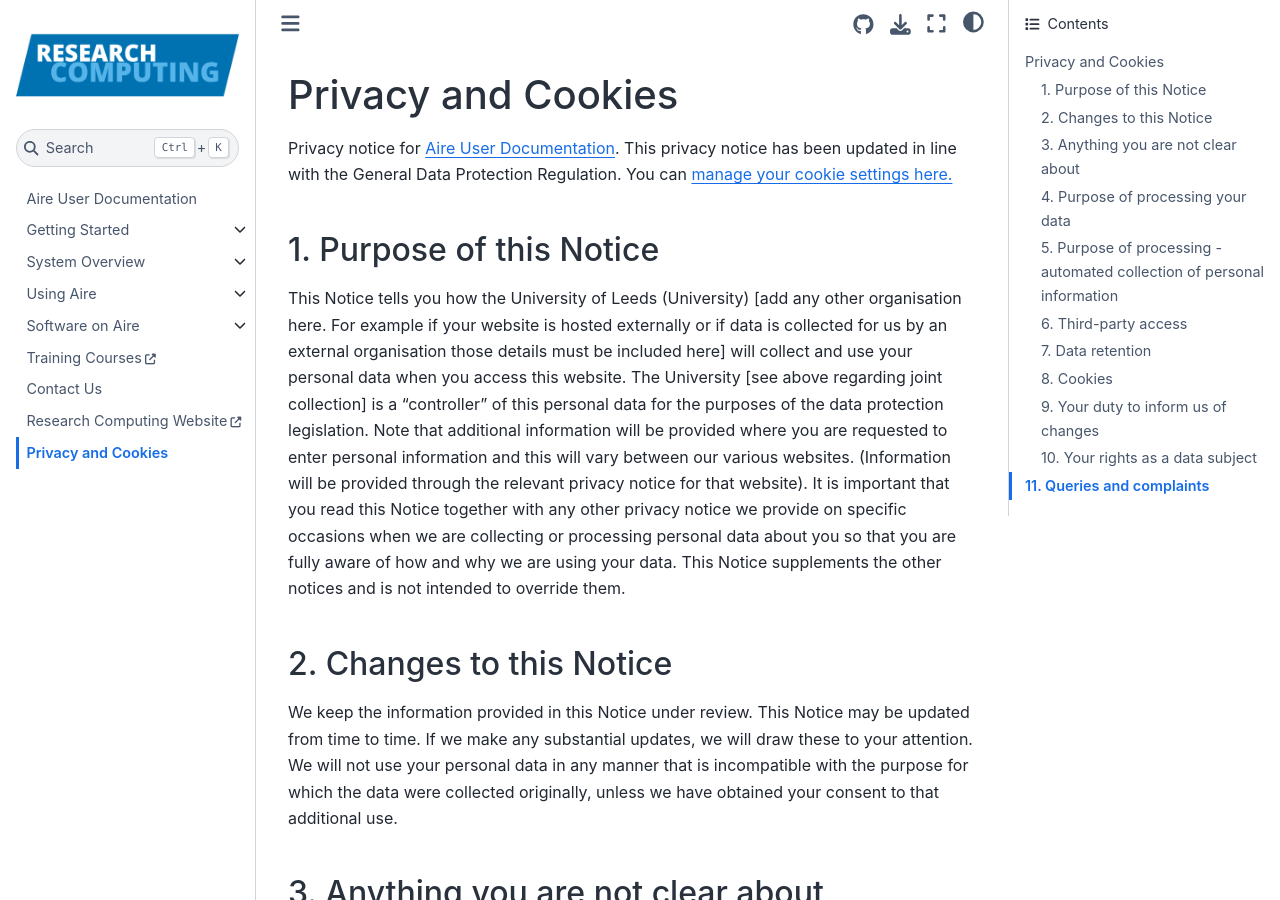
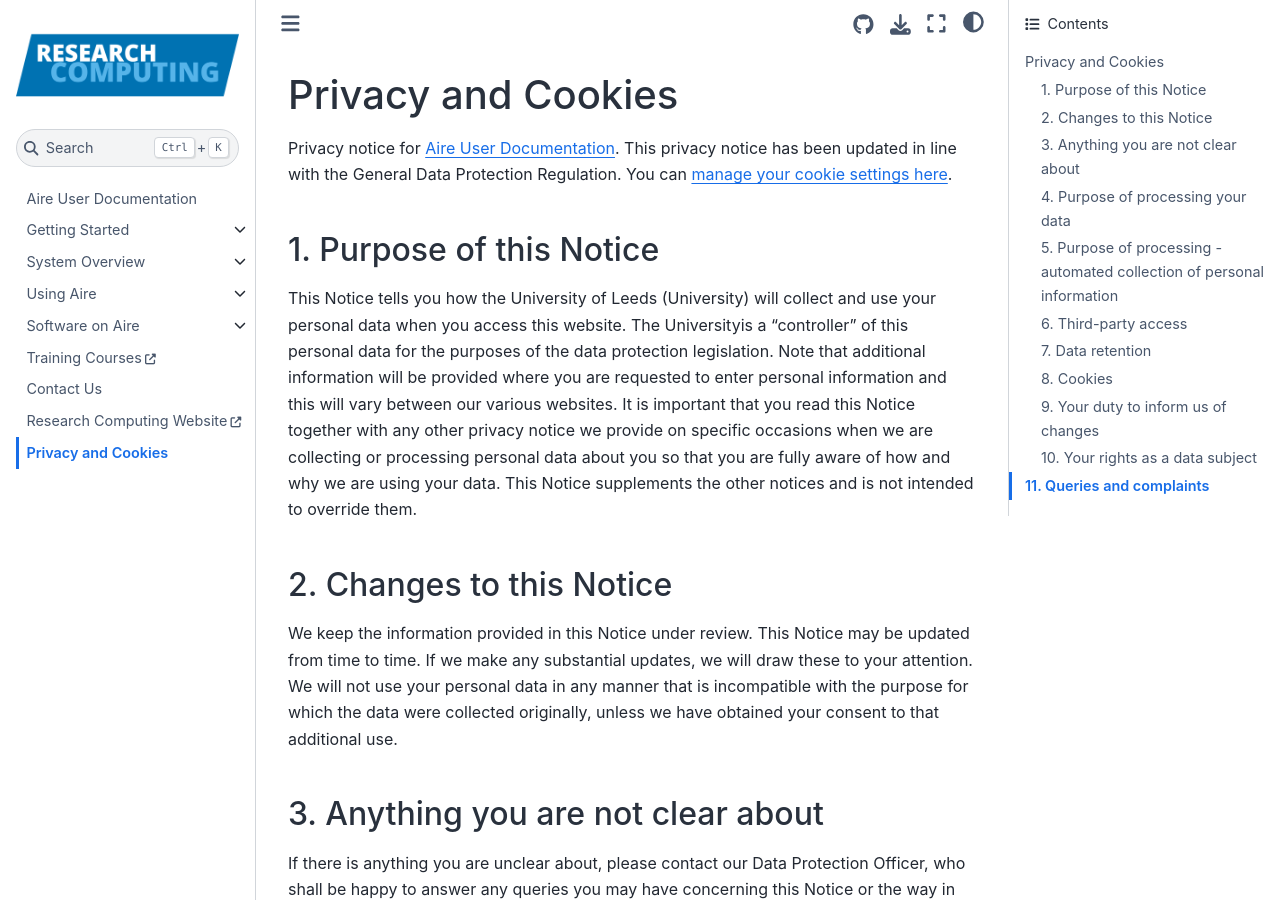
Before and after one commit to arcdocs/aire, a Jupyter Book: the page built from book/privacy_cookies.md, in a window 1280 px wide and 900 px high. Built offline with Jupyter Book 1.0.4 settings and Sphinx 7.4.7 and the Sphinx Book theme 1.1.4, drawn with Linux system fonts in a browser that asks for light colours; comment, search, counter and statistics services are not loaded; some of the changed text lies outside the part shown.

Commit message:
updated privacy page

```diff
--- a/book/privacy_cookies.md
+++ b/book/privacy_cookies.md
@@ -1,22 +1,18 @@
 # Privacy and Cookies
 
-Privacy notice for [Aire User Documentation](https://arcdocs.leeds.ac.uk/aire). This privacy notice has been updated in line with the General Data Protection Regulation. You can <a href="#" id="open_preferences_center"> manage your cookie settings here. </a>
+Privacy notice for [Aire User Documentation](https://arcdocs.leeds.ac.uk/aire). This privacy notice has been updated in line with the General Data Protection Regulation. You can <a href="#" id="open_preferences_center">manage your cookie settings here</a>.
 
 ## 1. Purpose of this Notice
 
-This Notice tells you how the University of Leeds (University) [add any other organisation here. For example if your website is hosted externally or if data is collected for us by an external organisation those details must be included here] will collect and use your personal data when you access this website. The University [see above regarding joint collection] is a “controller” of this personal data for the purposes of the data protection legislation.
-Note that additional information will be provided where you are requested to enter personal information and this will vary between our various websites.  (Information will be provided through the relevant privacy notice for that website).
-It is important that you read this Notice together with any other privacy notice we provide on specific occasions when we are collecting or processing personal data about you so that you are fully aware of how and why we are using your data.  This Notice supplements the other notices and is not intended to override them.
+This Notice tells you how the University of Leeds (University) will collect and use your personal data when you access this website. The Universityis a “controller” of this personal data for the purposes of the data protection legislation. Note that additional information will be provided where you are requested to enter personal information and this will vary between our various websites. It is important that you read this Notice together with any other privacy notice we provide on specific occasions when we are collecting or processing personal data about you so that you are fully aware of how and why we are using your data. This Notice supplements the other notices and is not intended to override them.
 
 ## 2. Changes to this Notice
 
-We keep the information provided in this Notice under review. This Notice may be updated from time to time. If we make any substantial updates, we will draw these to your attention.
-We will not use your personal data in any manner that is incompatible with the purpose for which the data were collected originally, unless we have obtained your consent to that additional use.
+We keep the information provided in this Notice under review. This Notice may be updated from time to time. If we make any substantial updates, we will draw these to your attention. We will not use your personal data in any manner that is incompatible with the purpose for which the data were collected originally, unless we have obtained your consent to that additional use.
 
 ## 3. Anything you are not clear about
 
-If there is anything you are unclear about, please contact our Data Protection Officer, who shall be happy to answer any queries you may have concerning this Notice or the way in which we process your personal data.
-The Data Protection Officer's contact details are provided at the end of this Notice.
+If there is anything you are unclear about, please contact our Data Protection Officer, who shall be happy to answer any queries you may have concerning this Notice or the way in which we process your personal data. The Data Protection Officer's contact details are provided at the end of this Notice.
 
 ## 4. Purpose of processing your data
 
@@ -32,13 +28,11 @@ Your personal data that you have provided will not routinely be sent to third pa
 
 ## 7. Data retention
 
-The University’s policies on retaining data for prospective and current students, staff and job applicants are detailed in our [data retention policy.](http://www.leeds.ac.uk/secretariat/documents/retention_policies.pdf)
+The University’s policies on retaining data for prospective and current students, staff and job applicants are detailed in our [data retention policy](http://www.leeds.ac.uk/secretariat/documents/retention_policies.pdf).
 
 In other cases, for example, if you subscribe to news or events, any retention of data will be made clear at the point of collection.
 
 ## 8. Cookies
-
-<a href="#" id="open_preferences_center">You can manage your cookie settings here. </a>
 
 Cookies are small text files that are placed on your device by websites that you visit.
 
@@ -89,4 +83,4 @@ If you have any queries or concerns relating to this privacy notice or the way y
 
 The University’s main telephone number is +44 (0) 113 2431751.
 
-The UK’s regulator for the DPA and GDPR is the Information Commissioner’s Office (ICO). The University is registered as a Data Controller with the ICO. Should you be dissatisfied with our handling of your concerns you have the right to complain to a supervisory authority. In the case of the UK this is the Information Commissioner’s Office and details can be found at https://ico.org.uk.
+The UK’s regulator for the DPA and GDPR is the Information Commissioner’s Office (ICO). The University is registered as a Data Controller with the ICO. Should you be dissatisfied with our handling of your concerns you have the right to complain to a supervisory authority. In the case of the UK this is the Information Commissioner’s Office and details can be found at <https://ico.org.uk>.
```
Also changed, not shown: other parts of book/privacy_cookies.md (+6 -6 lines).
